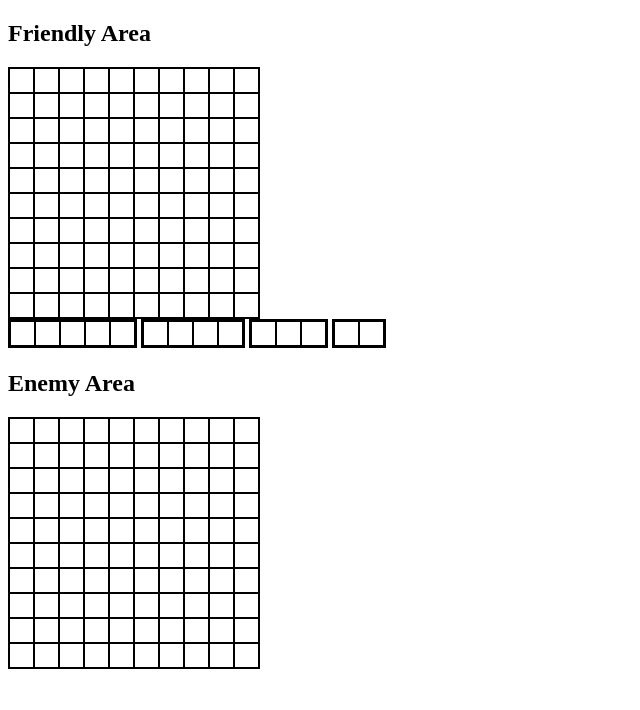
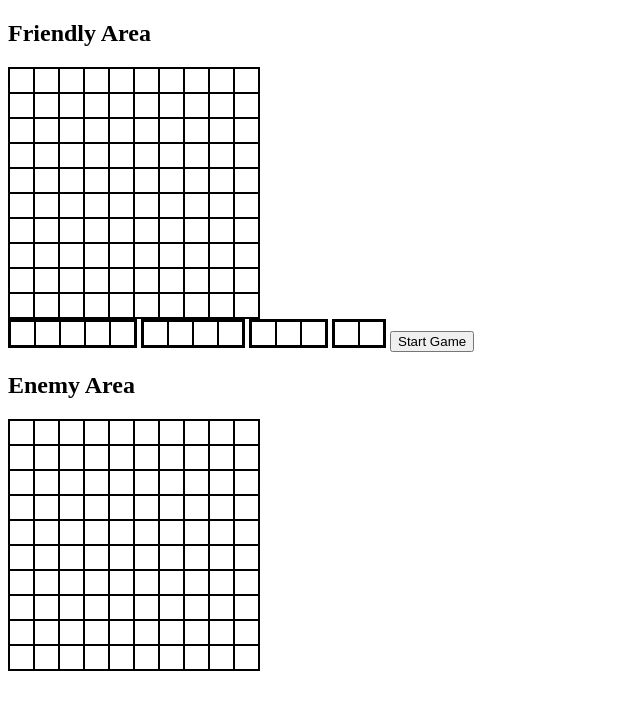
Before and after one commit to hattima-tim/battleship_game, a website built with webpack: page dist/index.html in a window 1280 px wide. Shown: the whole page, without its empty margins (0-640 px from the left). Built offline with nearby package versions, Linux system fonts and the light colour scheme.

Commit message:
added start game button

```diff
--- a/dist/index.html
+++ b/dist/index.html
@@ -37,6 +37,7 @@
         <div class="box" data-index="0"></div>
         <div class="box" data-index="1"></div>
     </div>
+    <button id="start">Start Game</button>
     <h2>Enemy Area</h2>
     <div id="enemy-area-gameboard" class="container">
 
```
